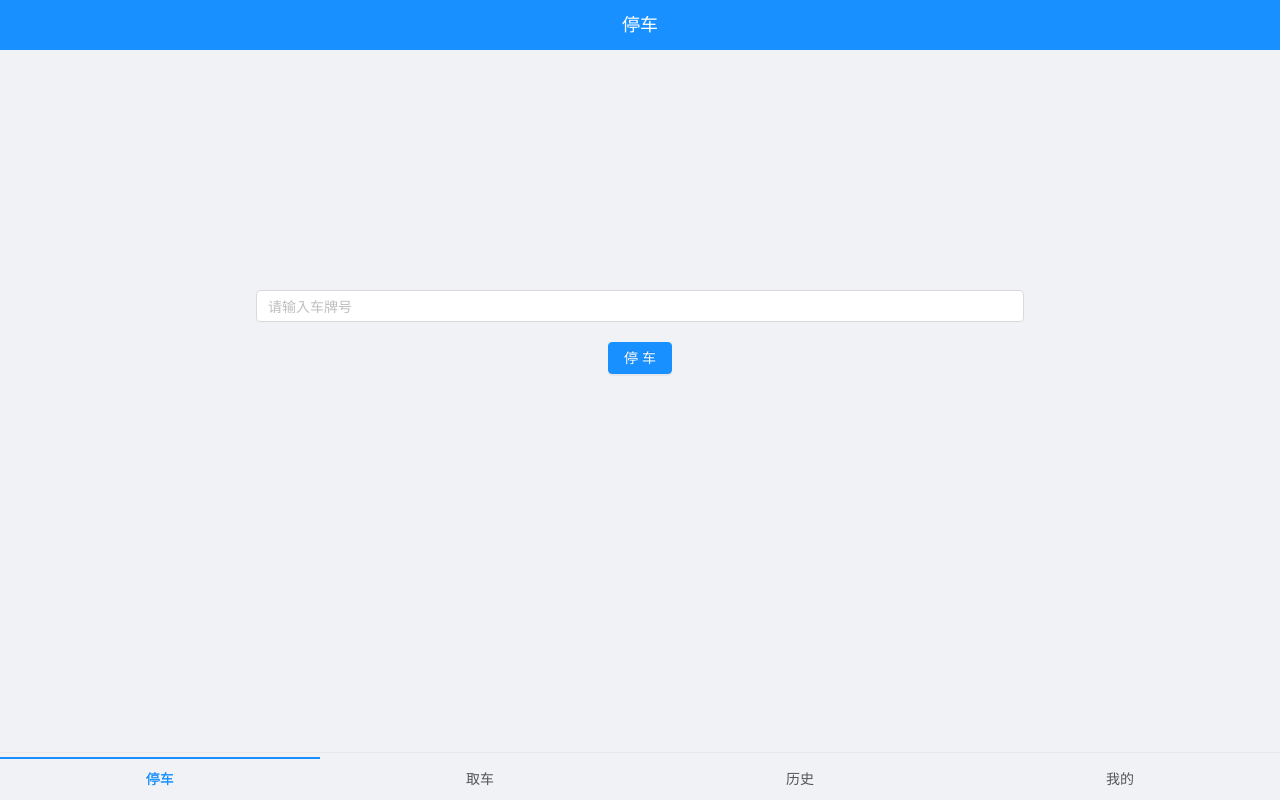
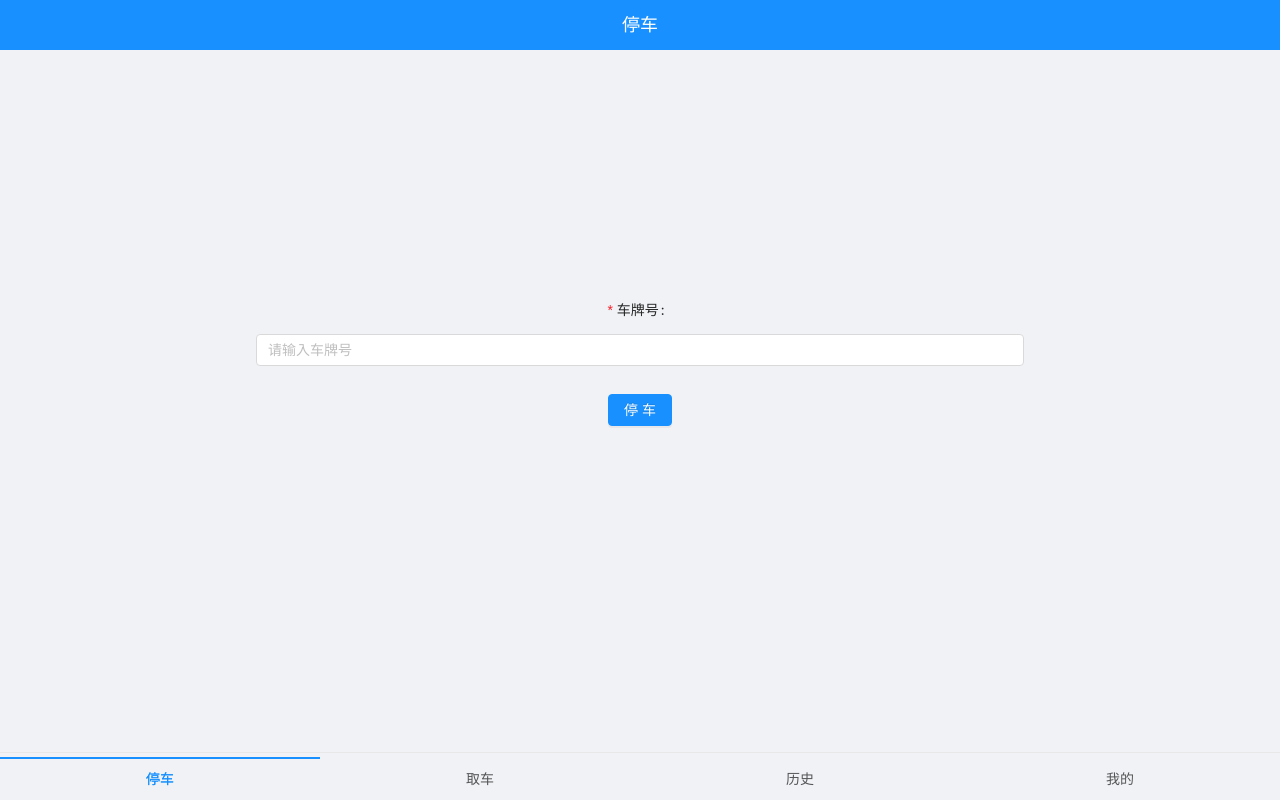
Before and after one commit to easy-park/easy-park-frontend, a Vue app: page /customer/home in a window 1280 px wide. Built offline with nearby package versions, Linux system fonts and the light colour scheme.

Commit message:
[stefan] refactor: customer parking car page and mention error

```diff
--- a/src/views/customer/ParkCar.vue
+++ b/src/views/customer/ParkCar.vue
@@ -1,7 +1,24 @@
 <template>
   <div id="parkCar">
-    <a-input placeholder="请输入车牌号" type="text" v-model="carNumber"/>
-    <a-button type="primary" style="margin-top: 20px" @click="parkCar">停车</a-button>
+    <a-form :form="form" @submit="handleSubmit">
+      <a-form-item
+        label="车牌号"
+      >
+        <a-input
+          v-decorator="[
+            'carNumber',
+            {rules: [{ required: true, message: '请输入车牌号' }, { message: '请输入正确车牌号', validator: checkCarNumber }]}
+          ]"
+          placeholder="请输入车牌号"
+        />
+      </a-form-item>
+      <a-button
+        type="primary"
+        html-type="submit"
+      >
+        停车
+      </a-button>
+    </a-form>
     <a-modal v-model="visible" title="订单信息" :footer="null" destroyOnClose>
       <a-row>车牌号：{{ order.carNumber }}</a-row>
       <a-row>下单时间：{{ order.startTime | toDate }}</a-row>
@@ -18,15 +35,32 @@ export default {
     return {
       carNumber: '',
       visible: false,
-      order: {}
+      order: {},
+      form: this.$form.createForm(this)
     }
   },
   methods: {
-    parkCar () {
-      parkCar(this.carNumber).then(res => {
-        this.order = res.data
-        this.visible = true
-        this.carNumber = ''
+    checkCarNumber (rule, carNumber, callback) {
+      if (carNumber.length === 7) {
+        let express = /^[京津沪渝冀豫云辽黑湘皖鲁新苏浙赣鄂桂甘晋蒙陕吉闽贵粤青藏川宁琼使领A-Z]{1}[A-Z]{1}[A-Z0-9]{4}[A-Z0-9挂学警港澳]{1}$/
+        express.test(carNumber) ? callback() : callback(rule.message)
+      }
+      callback(rule.message)
+    },
+    handleSubmit  (e) {
+      e.preventDefault();
+      this.form.validateFields((err, values) => {
+        if (!err) {
+          parkCar(values.carNumber).then(res => {
+            if (res.status === 200) {
+              this.order = res.data
+              this.visible = true
+              this.carNumber = ''
+            }
+          }).catch(res => {
+            this.$message.error(res.msg + '，请确认输入无误')
+          })
+        }
       })
     }
   },
```
